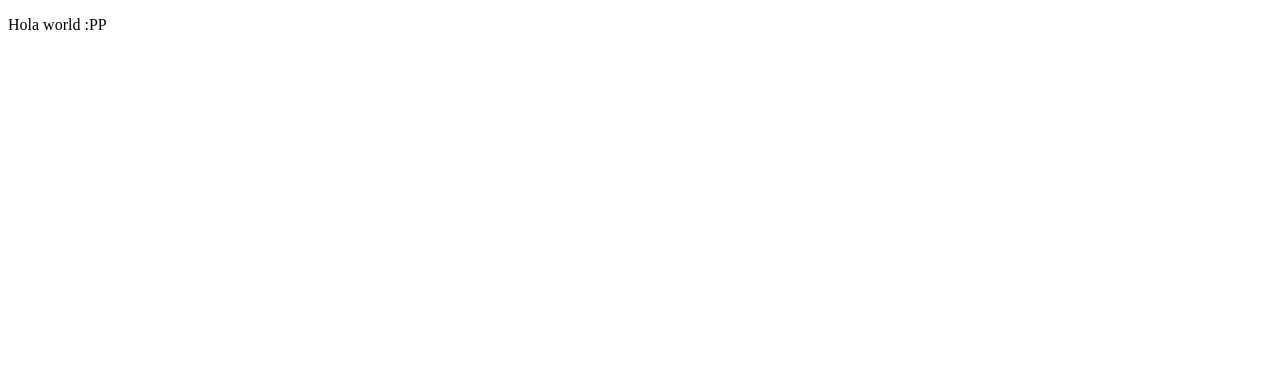
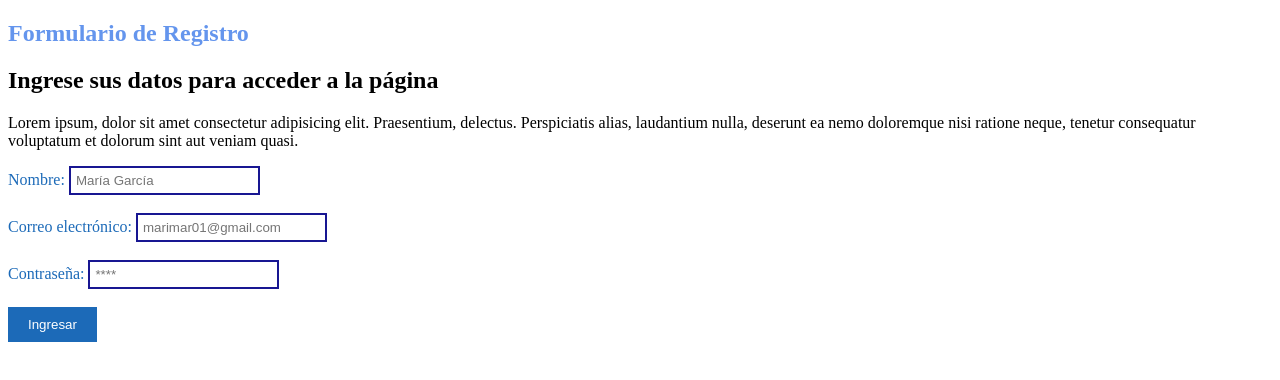
Before and after one commit to Samsam444/Formulario, a plain HTML site: page index.html in a window 1280 px wide. Drawn offline with Linux system fonts and the light colour scheme.

Commit message:
primera publicacion

```diff
--- a/index.html
+++ b/index.html
@@ -6,6 +6,25 @@
     <title>Formulario</title>
 </head>
 <body>
-   <p>Hola world :PP</p>
+   <section>
+    <h1 style="color: cornflowerblue;">Formulario de Registro</h1>
+    <h2>Ingrese sus datos para acceder a la página</h2>
+    <p>Lorem ipsum, dolor sit amet consectetur adipisicing elit. Praesentium, delectus. Perspiciatis alias, laudantium nulla, deserunt ea nemo doloremque nisi ratione neque, tenetur consequatur voluptatum et dolorum sint aut veniam quasi.</p>
+    <form action="">
+        <label for="name" style="color: rgb(28, 106, 184);">Nombre:</label>
+        <input type="text" style="border: 2px solid rgb(24, 22, 146); padding: 5px;" required placeholder="María García" id="name"/>
+        <br/>
+        <br/>
+        <label for="email" style="color: rgb(28, 106, 184);">Correo electrónico:</label>
+        <input type="email" style="border: 2px solid rgb(24, 22, 146); padding: 5px;" required placeholder="marimar01@gmail.com" id="email"/>
+        <br/>
+        <br/>
+        <label for="pass" style="color: rgb(28, 106, 184);">Contraseña:</label>
+        <input type="password" style="border: 2px solid rgb(24, 22, 146); padding: 5px;" required placeholder="****" id="pass"/>
+        <br/>
+        <br/>
+        <button style="background-color: rgb(28, 106, 184); color: white; border: none; padding: 10px 20px; cursor: pointer;">Ingresar</button>
+    </form>
+   </section>
 </body>
 </html>
```
